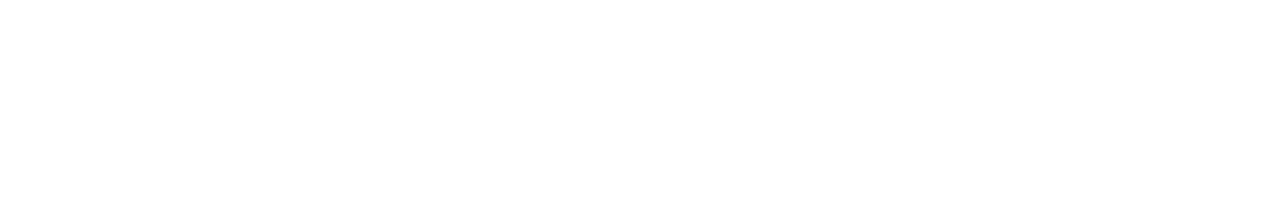
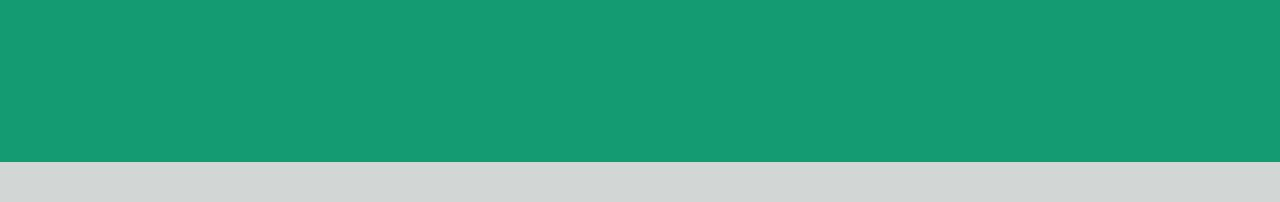
Before and after one commit to giamaf/vue-boolzapp, a plain HTML site: page index.html in a window 1280 px wide. Drawn offline with nearby package versions, Linux system fonts and the light colour scheme.

Commit message:
added html + css base layout

```diff
--- a/css/style.css
+++ b/css/style.css
@@ -1,6 +1,20 @@
 /* CSS Reset */
-/* * {
+* {
     Margin: 0;
     Padding: 0;
     Box-sizing: border-box;
-} */
+}
+
+/* Body & Main */
+body {
+    background-image: url(../img/sfondo_1920x1080.jpg);
+    background-repeat: no-repeat;
+    background-size: auto;
+}
+
+main {
+    width: 100%;
+    height: calc(100vh - 3rem);
+    border-radius: 10px;
+    display: flex;
+}
--- a/index.html
+++ b/index.html
@@ -8,7 +8,7 @@
     <meta name="description" content="">
     <meta name="copyright" content="HTML.it">
     <meta name="author" content="Gianluca Maffucci">
-    <title>Document</title>
+    <title>WhatsApp</title>
 
     <!-- **** Fontawesome **** -->
     <link rel='stylesheet' href='https://cdnjs.cloudflare.com/ajax/libs/font-awesome/6.5.1/css/all.css'
@@ -18,6 +18,8 @@
     <!-- **** Bootstrap 5 **** -->
     <link href="https://cdn.jsdelivr.net/npm/bootstrap@5.3.2/dist/css/bootstrap.min.css" rel="stylesheet"
         integrity="sha384-T3c6CoIi6uLrA9TneNEoa7RxnatzjcDSCmG1MXxSR1GAsXEV/Dwwykc2MPK8M2HN" crossorigin="anonymous">
+
+    <link rel="stylesheet" href="https://cdn.jsdelivr.net/npm/bootstrap-icons@1.11.3/font/bootstrap-icons.min.css">
 
     <!-- **** Style **** -->
     <link rel="stylesheet" href="css/style.css">
@@ -32,7 +34,14 @@
 </head>
 
 <body>
-    <div id="root"></div>
+    <div id="root">
+        <div class="container-fluid px-5 py-4">
+            <main>
+
+            </main>
+        </div>
+
+    </div>
 
 </body>
 
```
Also changed, not shown: 1 other file.
